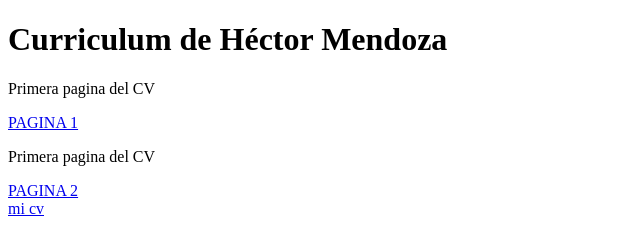
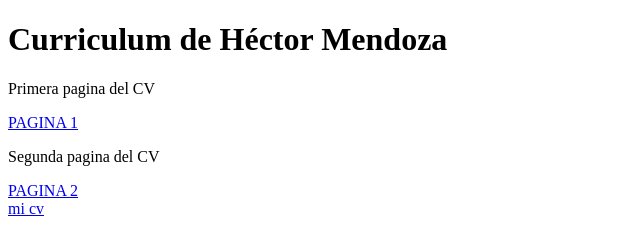
Before and after one commit to Hector100858/PracticaProfesionalizante, a plain HTML site: page index.html in a window 1280 px wide. Shown: the top 235 px of the page, 0-640 px from the left. Drawn offline with Linux system fonts and the light colour scheme.

Commit message:
se cambio titulo segundo de index

```diff
--- a/index.html
+++ b/index.html
@@ -12,7 +12,7 @@
 
     <P>Primera pagina del CV</P>
     <a href="primera.html" target="_blank"> PAGINA 1 </a>
-    <p>Primera pagina del CV</p>
+    <p>Segunda pagina del CV</p>
     <a href="segunda.html" target="_blank"> PAGINA 2 </a><br>
     <a href="curriculum.html"> mi cv</a>
      <h2>Título 2 (para sacar)  </h2>
```
